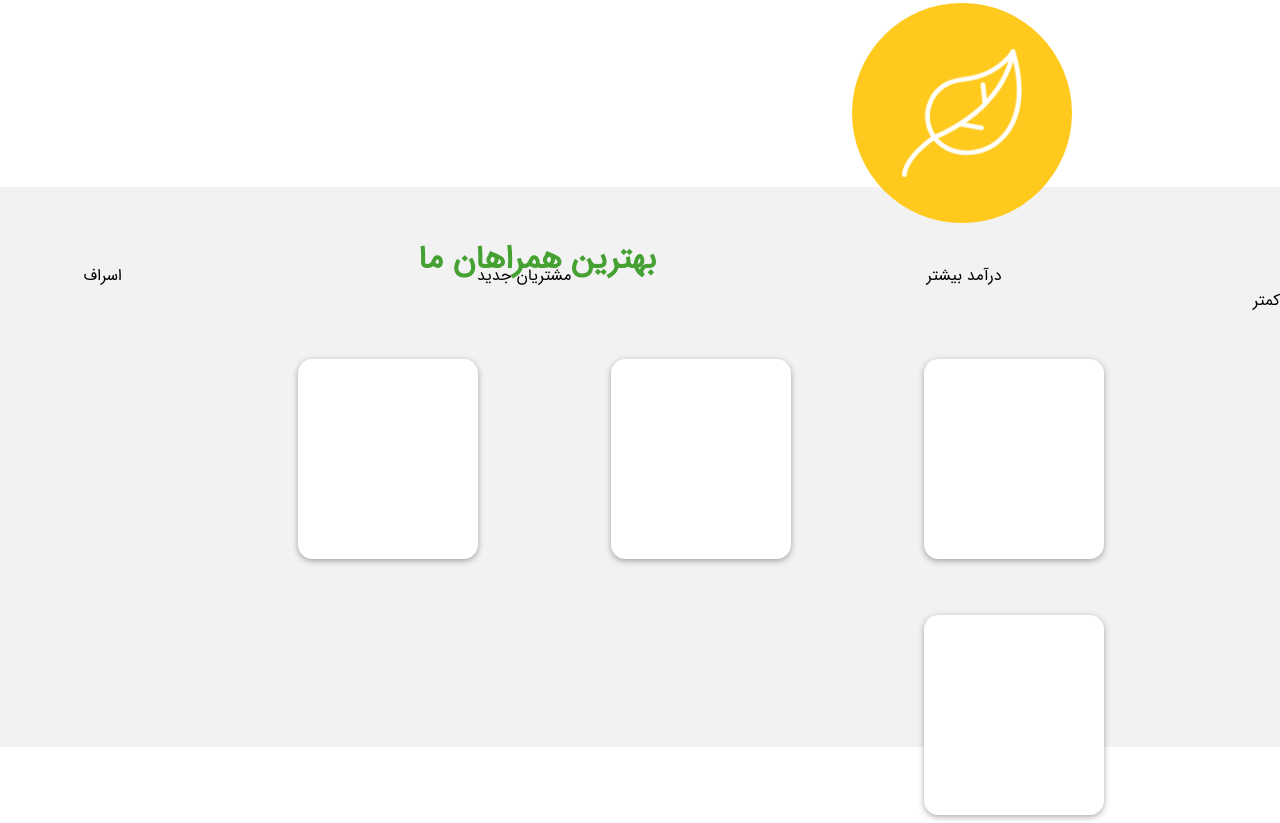
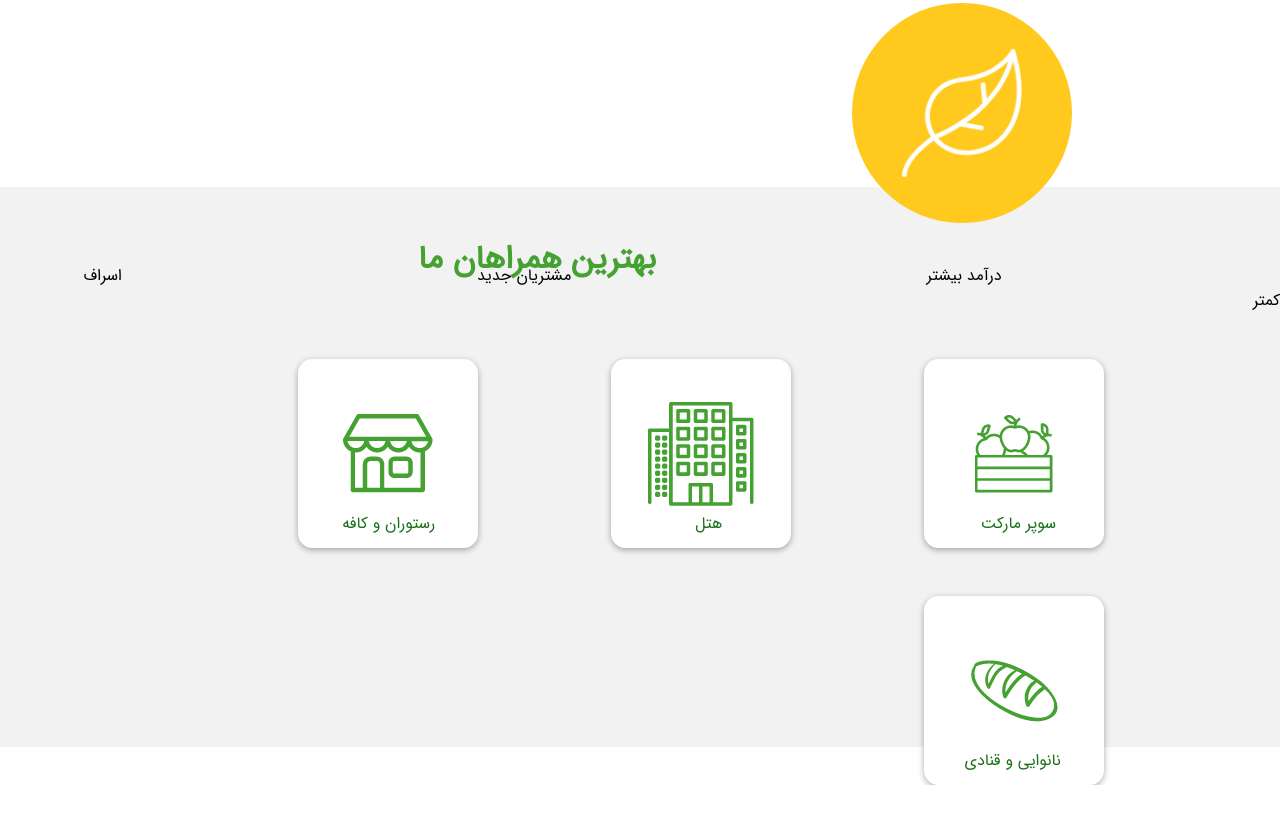
Before and after one commit to ZhrAbszd/Zahra_Abaszadeh_hw5_maktab66, a plain HTML site: page index.html in a window 1280 px wide. Shown: the part 534-1357 px from the top of the page. After the commit the page ends 1319 px from the top, so only its background shows below. Drawn offline with Linux system fonts and the light colour scheme.

Commit message:
Boxes & subTitle

```diff
--- a/assets/css/main.css
+++ b/assets/css/main.css
@@ -90,13 +90,34 @@ h2 {
     border-radius: 0.9rem;
     box-shadow: 0px 2px 6px 0px rgb(0 0 0 / 33%);
     width: 180px;
-    height: 200px;
+    height: 189px;
     margin-right: 8rem;
     margin-top: 3rem;
     background-color: white;
+    background-repeat: no-repeat;
+    background-position: center;
 }
 .box:hover {
     border-bottom: 12px solid rgb(69, 161, 50);
     border-bottom-left-radius: 0.9rem;
     border-bottom-right-radius: 0.9rem;
 }
+.box1 {
+    background-image: url("../img/kharobar.png");
+}
+.box2 {
+    background-image: url("../img/hotel.png");
+}
+.box3 {
+    background-image: url("../img/restaurant.png");
+}
+.box4 {
+    background-image: url("../img/bread.png");
+}
+
+.subTitle {
+    color: rgb(25, 112, 25);
+    display: inline-block;
+    margin-top: 9.5rem;
+    padding-right: 2.7rem;
+}
--- a/index.html
+++ b/index.html
@@ -36,10 +36,10 @@
         <div class="bestSection">
             <h2>بهترین همراهان ما</h2>
             <div class="businnessCard">
-                <div class="box box1"></div>
-                <div class="box box2"></div>
-                <div class="box box3"></div>
-                <div class="box box4"></div>
+                <div class="box box1"><span class="subTitle" style="padding-right: 3rem;">سوپر مارکت</span></div>
+                <div class="box box2"><span class="subTitle" style="padding-right: 4.3rem;">هتل</span></div>
+                <div class="box box3"><span class="subTitle">رستوران و کافه</span></div>
+                <div class="box box4"><span class="subTitle">نانوایی و قنادی</span></div>
             </div>
         </div>
     </div>
```
